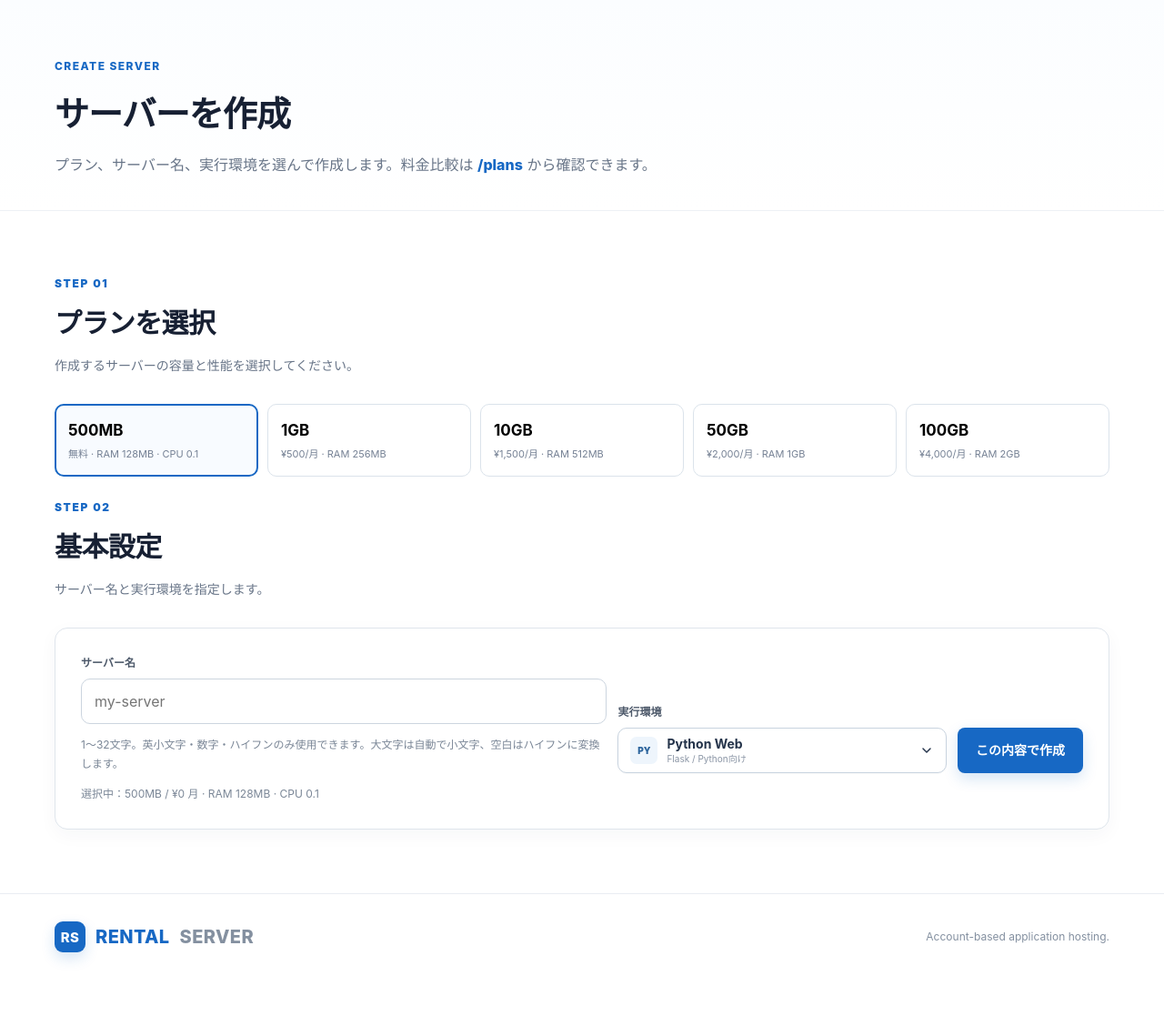
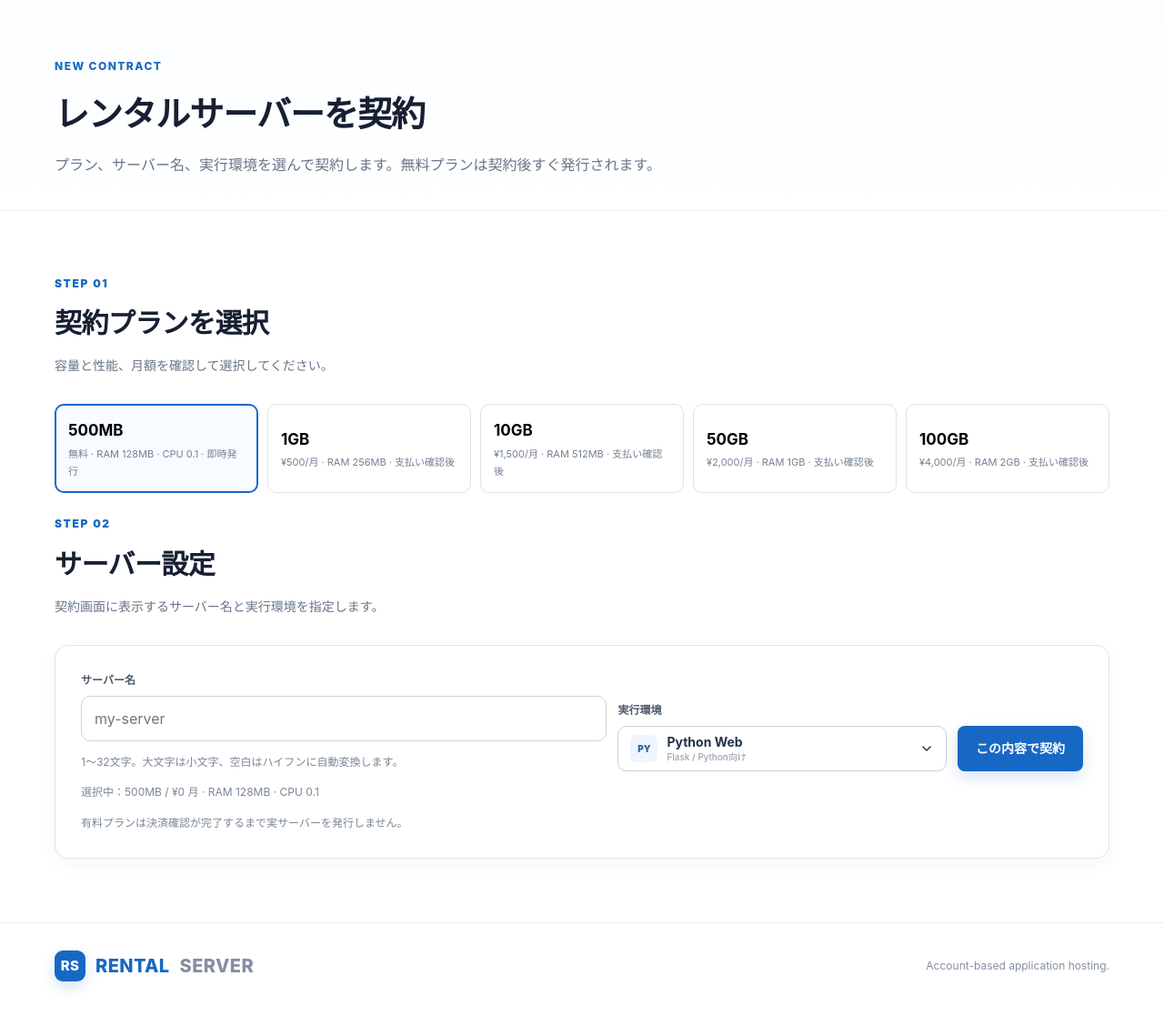
Before and after one commit to ritsu1000000-maker/sandbox, a Flask app: page /create in a window 1280 px wide. Shown: the part 80-1197 px from the top of the page at 91% size. Before the commit the page ends 1137 px from the top, so only its background shows below. Run offline with Flask 3, Linux system fonts and the light colour scheme; the visitor is signed in with stand-in values (Sample User, id 1); data comes from the database, SQL or seed files in the repository; some libraries are stand-ins or nearby versions.

Commit message:
Turn server creation page into rental contract flow

```diff
--- a/rental-server/templates/create.html
+++ b/rental-server/templates/create.html
@@ -1,26 +1,26 @@
 {% extends "base.html" %}
-{% block title %}サーバー作成｜Rental Server{% endblock %}
+{% block title %}新規契約｜Rental Server{% endblock %}
 {% block content %}
-<section class="page-hero"><div class="container"><span class="page-label">CREATE SERVER</span><h1>サーバーを作成</h1><p>プラン、サーバー名、実行環境を選んで作成します。料金比較は <a href="/plans" style="color:#1768c4;font-weight:800">/plans</a> から確認できます。</p></div></section>
+<section class="page-hero"><div class="container"><span class="page-label">NEW CONTRACT</span><h1>レンタルサーバーを契約</h1><p>プラン、サーバー名、実行環境を選んで契約します。無料プランは契約後すぐ発行されます。</p></div></section>
 <section class="section">
   <div class="container">
-    <header class="section-heading"><span class="label">STEP 01</span><h2>プランを選択</h2><p>作成するサーバーの容量と性能を選択してください。</p></header>
+    <header class="section-heading"><span class="label">STEP 01</span><h2>契約プランを選択</h2><p>容量と性能、月額を確認して選択してください。</p></header>
     <div class="plan-chooser">
-      <button type="button" class="plan-choice" data-plan-choice="free"><strong>500MB</strong><span>無料 · RAM 128MB · CPU 0.1</span></button>
-      <button type="button" class="plan-choice" data-plan-choice="small"><strong>1GB</strong><span>¥500/月 · RAM 256MB</span></button>
-      <button type="button" class="plan-choice" data-plan-choice="medium"><strong>10GB</strong><span>¥1,500/月 · RAM 512MB</span></button>
-      <button type="button" class="plan-choice" data-plan-choice="large"><strong>50GB</strong><span>¥2,000/月 · RAM 1GB</span></button>
-      <button type="button" class="plan-choice" data-plan-choice="xlarge"><strong>100GB</strong><span>¥4,000/月 · RAM 2GB</span></button>
+      <button type="button" class="plan-choice" data-plan-choice="free"><strong>500MB</strong><span>無料 · RAM 128MB · CPU 0.1 · 即時発行</span></button>
+      <button type="button" class="plan-choice" data-plan-choice="small"><strong>1GB</strong><span>¥500/月 · RAM 256MB · 支払い確認後</span></button>
+      <button type="button" class="plan-choice" data-plan-choice="medium"><strong>10GB</strong><span>¥1,500/月 · RAM 512MB · 支払い確認後</span></button>
+      <button type="button" class="plan-choice" data-plan-choice="large"><strong>50GB</strong><span>¥2,000/月 · RAM 1GB · 支払い確認後</span></button>
+      <button type="button" class="plan-choice" data-plan-choice="xlarge"><strong>100GB</strong><span>¥4,000/月 · RAM 2GB · 支払い確認後</span></button>
     </div>
-    <header class="section-heading"><span class="label">STEP 02</span><h2>基本設定</h2><p>サーバー名と実行環境を指定します。</p></header>
+    <header class="section-heading"><span class="label">STEP 02</span><h2>サーバー設定</h2><p>契約画面に表示するサーバー名と実行環境を指定します。</p></header>
     <div class="application-box">
       <form id="createForm">
         <input type="hidden" id="plan" value="free">
         <div class="form-grid">
           <div class="field">
             <label for="name">サーバー名</label>
-            <input id="name" placeholder="my-server" autocomplete="off" maxlength="32" pattern="[a-z0-9](?:[a-z0-9-]{0,30}[a-z0-9])?" title="1〜32文字の英小文字・数字・ハイフンを使用できます。ハイフンは先頭・末尾には使えません。" required>
-            <p class="small-note">1〜32文字。英小文字・数字・ハイフンのみ使用できます。大文字は自動で小文字、空白はハイフンに変換します。</p>
+            <input id="name" placeholder="my-server" autocomplete="off" maxlength="32" pattern="[a-z0-9](?:[a-z0-9-]{0,30}[a-z0-9])?" title="1〜32文字の英小文字・数字・ハイフンを使用できます。" required>
+            <p class="small-note">1〜32文字。大文字は小文字、空白はハイフンに自動変換します。</p>
           </div>
           <div class="field">
             <label>実行環境</label>
@@ -34,29 +34,13 @@
               </div>
             </div>
           </div>
-          <button class="button button-primary create-btn" type="submit">この内容で作成</button>
+          <button class="button button-primary create-btn" type="submit">この内容で契約</button>
         </div>
         <p class="small-note" id="selectedPlanText"></p>
+        <p class="small-note">有料プランは決済確認が完了するまで実サーバーを発行しません。</p>
         <div id="message" class="msg"></div>
       </form>
     </div>
   </div>
 </section>
 {% endblock %}
-{% block scripts %}
-<script>
-document.addEventListener('DOMContentLoaded', () => {
-  const input = document.getElementById('name');
-  if (!input) return;
-  const normalize = () => {
-    input.value = input.value
-      .toLowerCase()
-      .replace(/\s+/g, '-')
-      .replace(/-+/g, '-')
-      .replace(/^-+|-+$/g, '');
-  };
-  input.addEventListener('input', normalize);
-  input.addEventListener('blur', normalize);
-});
-</script>
-{% endblock %}
```
